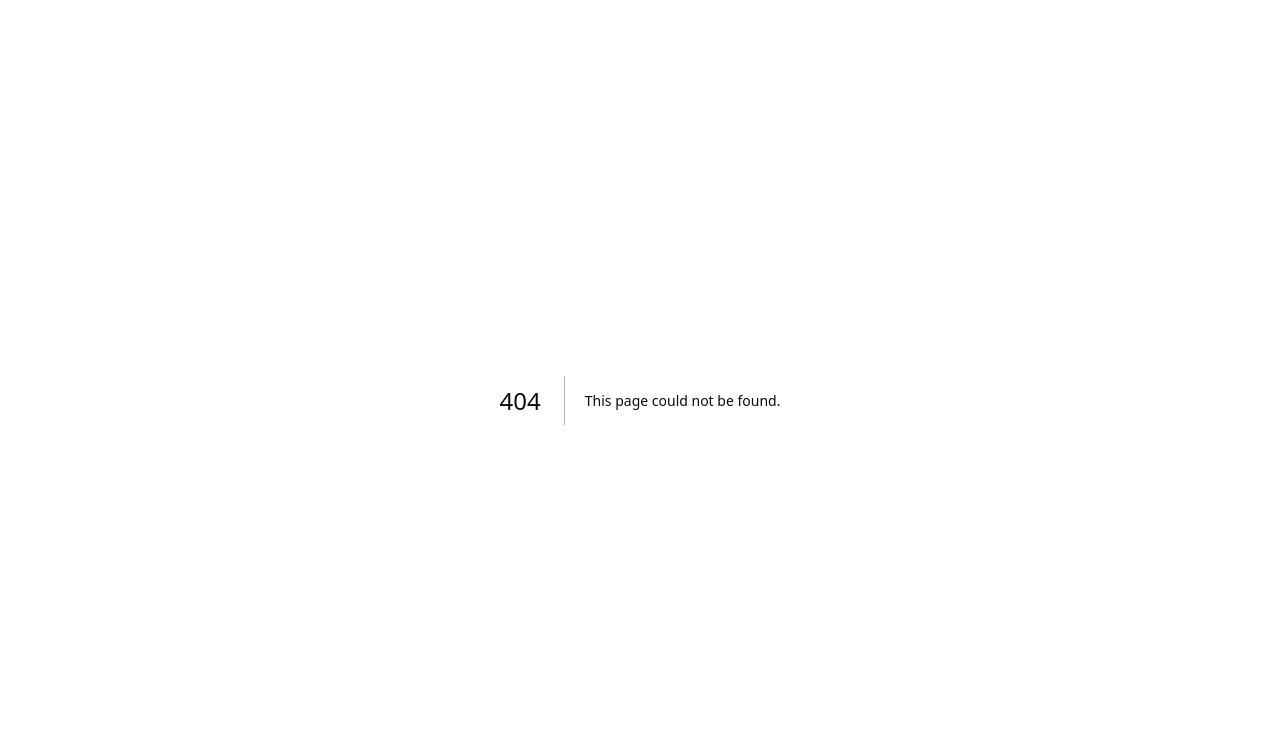
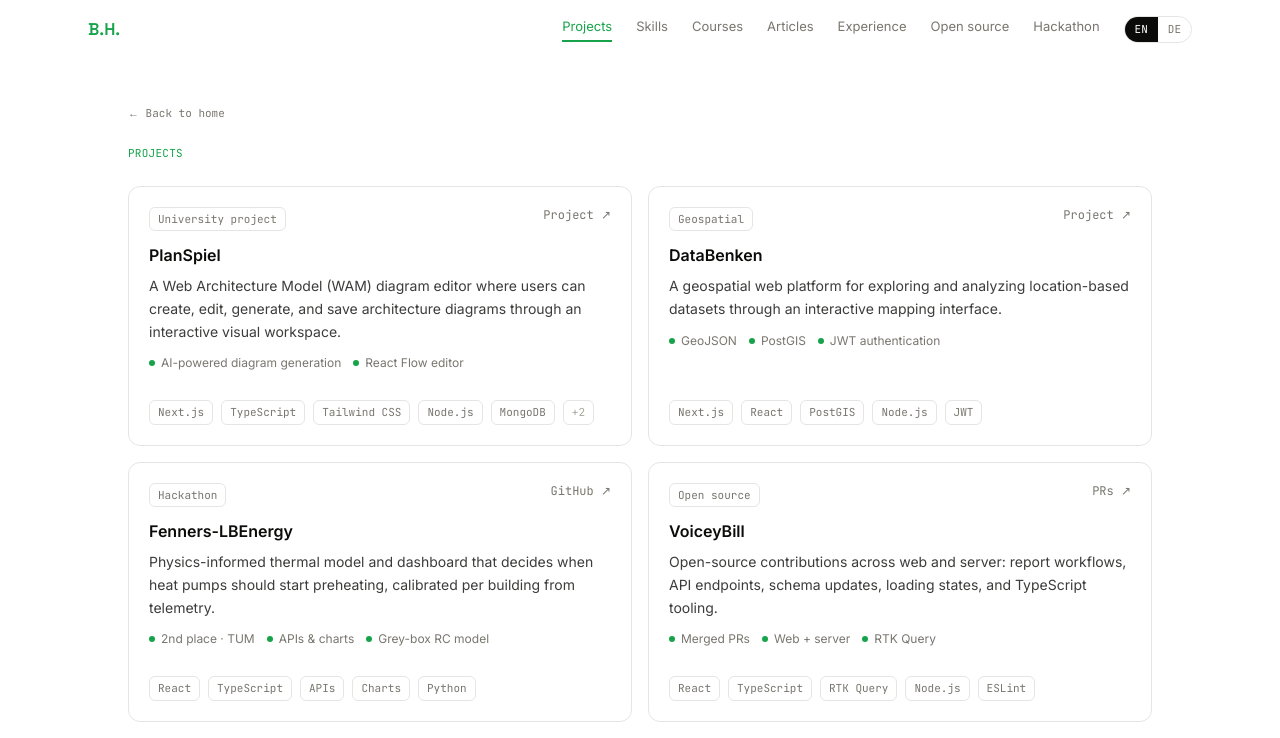
Before and after one commit to Syed-Bilal-Haider-Engineer/Portfolio-site, a Next.js app: page /projects in a window 1280 px wide. Before the commit this address had no page. Shown: the top 738 px of the page. Built offline with nearby package versions, Linux system fonts and the light colour scheme.

Commit message:
add project page and make a seperate section

```diff
--- a/app/page.tsx
+++ b/app/page.tsx
@@ -3,7 +3,6 @@ import Hero from "@/components/Hero";
 import Experience from "@/components/Experience";
 import Education from "@/components/Education";
 import Hackathon from "@/components/Hackathon";
-import Projects from "@/components/Projects";
 import Skills from "@/components/Skills";
 import Writing from "@/components/Writing";
 import Contact from "@/components/Contact";
@@ -18,7 +17,6 @@ export default function Home() {
       <Experience />
       <OpenSource />
       <Hackathon />
-      <Projects />
       <Education />
       <Skills />
       <Writing />
--- /dev/null
+++ b/app/projects/page.tsx
@@ -0,0 +1,13 @@
+import Header from "@/components/Header";
+import Footer from "@/components/Footer";
+import Projects from "@/components/Projects";
+
+export default function ProjectsPage() {
+  return (
+    <main className="min-h-screen bg-paper dark:bg-ink">
+      <Header />
+      <Projects />
+      <Footer />
+    </main>
+  );
+}
--- a/components/Header.tsx
+++ b/components/Header.tsx
@@ -19,6 +19,11 @@ export default function Header() {
   const [activeId, setActiveId] = useState<string | null>(null);
 
   useEffect(() => {
+    if (pathname.startsWith("/projects")) {
+      setActiveId("projects");
+      return;
+    }
+
     if (pathname.startsWith("/course")) {
       setActiveId("courses");
       return;
--- a/components/Hero.tsx
+++ b/components/Hero.tsx
@@ -68,7 +68,7 @@ export default function Hero() {
             {hero.actions.writing}
           </a>
           <a
-            href="/#work"
+            href="/projects"
             className="rounded-lg border border-border px-4 py-2.5 text-sm hover:bg-surface dark:border-white/15 dark:hover:bg-white/5"
           >
             {hero.actions.projects}
--- a/components/Projects.tsx
+++ b/components/Projects.tsx
@@ -1,5 +1,6 @@
 "use client";
 
+import Link from "next/link";
 import { projectMeta } from "@/data/shared";
 import { useI18n } from "@/lib/i18n";
 
@@ -7,11 +8,14 @@ export default function Projects() {
   const { t } = useI18n();
 
   return (
-    <section
-      id="work"
-      className="scroll-mt-20 border-t border-border px-6 py-10 dark:border-white/10"
-    >
+    <section className="scroll-mt-20 px-6 py-10">
       <div className="mx-auto max-w-5xl">
+        <Link
+          href="/"
+          className="mb-6 inline-block font-mono text-[11px] text-muted hover:text-ink dark:text-muted-2 dark:hover:text-paper"
+        >
+          ← {t.nav.backHome}
+        </Link>
         <p className="mb-6 font-mono text-[11px] uppercase tracking-wide text-accent">
           {t.sections.projects}
         </p>
--- a/data/de.ts
+++ b/data/de.ts
@@ -13,6 +13,7 @@ export const de = {
     opensource: "Open Source",
     hackathon: "Hackathon",
     menu: "Menü",
+    backHome: "Zur Startseite",
   },
   socials: {
     email: "E-Mail",
--- a/data/en.ts
+++ b/data/en.ts
@@ -13,6 +13,7 @@ export const en = {
     opensource: "Open source",
     hackathon: "Hackathon",
     menu: "Menu",
+    backHome: "Back to home",
   },
   socials: {
     email: "Email",
--- a/data/shared.ts
+++ b/data/shared.ts
@@ -12,7 +12,7 @@ export const profileMeta = {
 } as const;
 
 export const navItems = [
-  { id: "projects", href: "/#work" },
+  { id: "projects", href: "/projects" },
   { id: "skills", href: "/#stack" },
   { id: "courses", href: "/course" },
   { id: "writing", href: "/#writing" },
```
